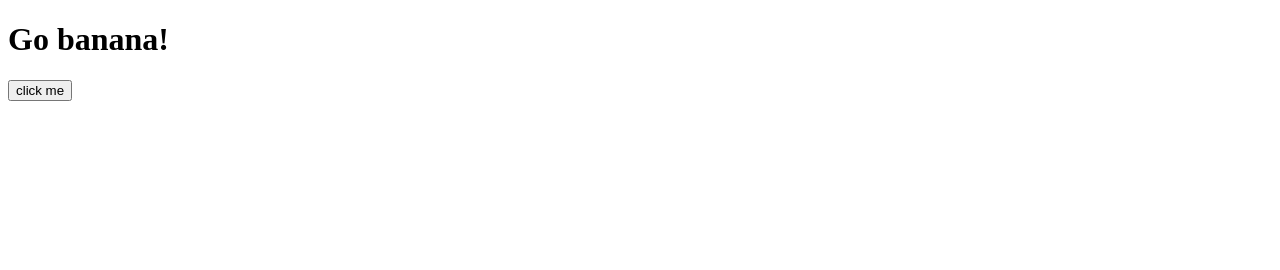
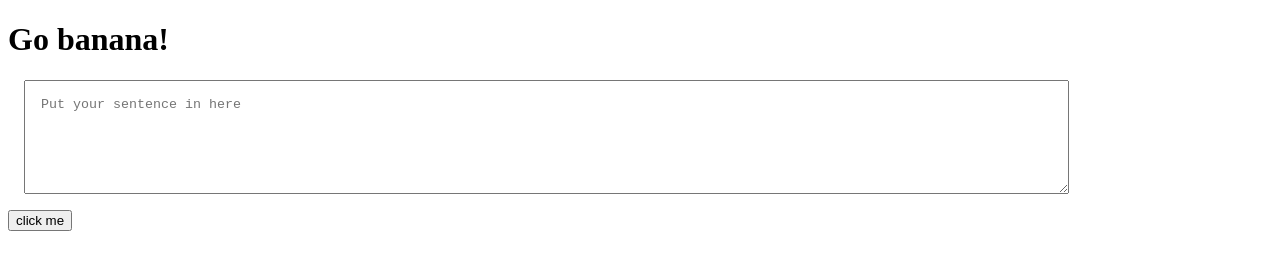
Before and after one commit to krishnamahadev/lesson_4_live, a plain HTML site: page index.html in a window 1280 px wide. Drawn offline with Linux system fonts and the light colour scheme.

Commit message:
taking input and console

```diff
--- a/app.js
+++ b/app.js
@@ -30,9 +30,13 @@ var btnTranslate = document.querySelector("#btn-translate");
 
 // Other way is
 
+
+var txtInput = document.querySelector("#txt-input")
+
 function clickEventHandler()
 {
     console.log("clicked!");
+    console.log("input is here",txtInput.value)
 }
 
 btnTranslate.addEventListener("click", clickEventHandler);
--- a/index.html
+++ b/index.html
@@ -9,9 +9,28 @@
     <!-- <script>console.log("Hello world!")</script>  this is to check if its working-->
 
 
+    <style>
+        textarea
+        {
+            width: 80%;
+            height: 10vh;
+            display: block;
+            margin: 1rem;
+            padding: 1rem 1rem;
+        }
+    </style>
+
 </head>
 <body>
     <H1>Go banana!</H1>
+
+    <!-- text area -->
+
+    <textarea  id = "txt-input" placeholder="Put your sentence in here"></textarea>
+
+
+
+
     <button id = "btn-translate">click me</button>
 
     <script src="app.js" type="text/javascript"></script>
```
